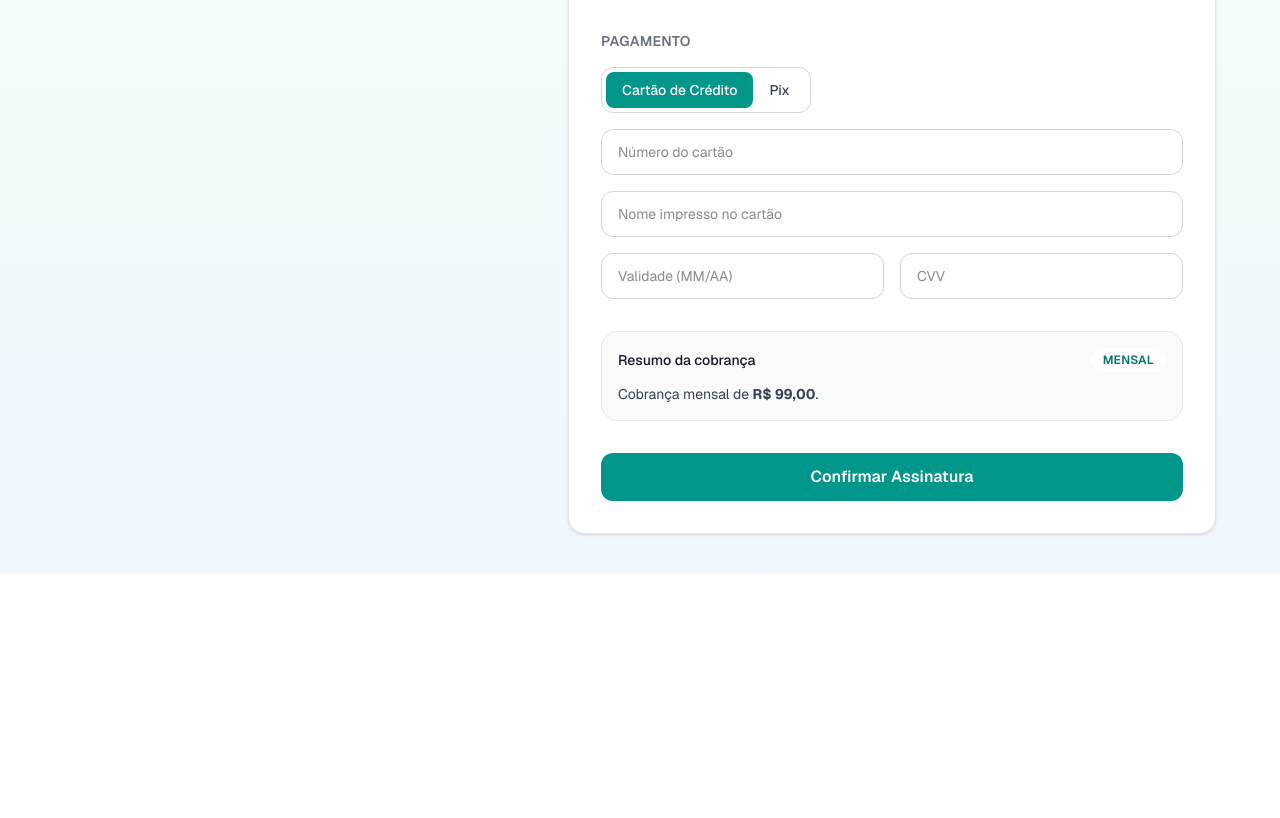
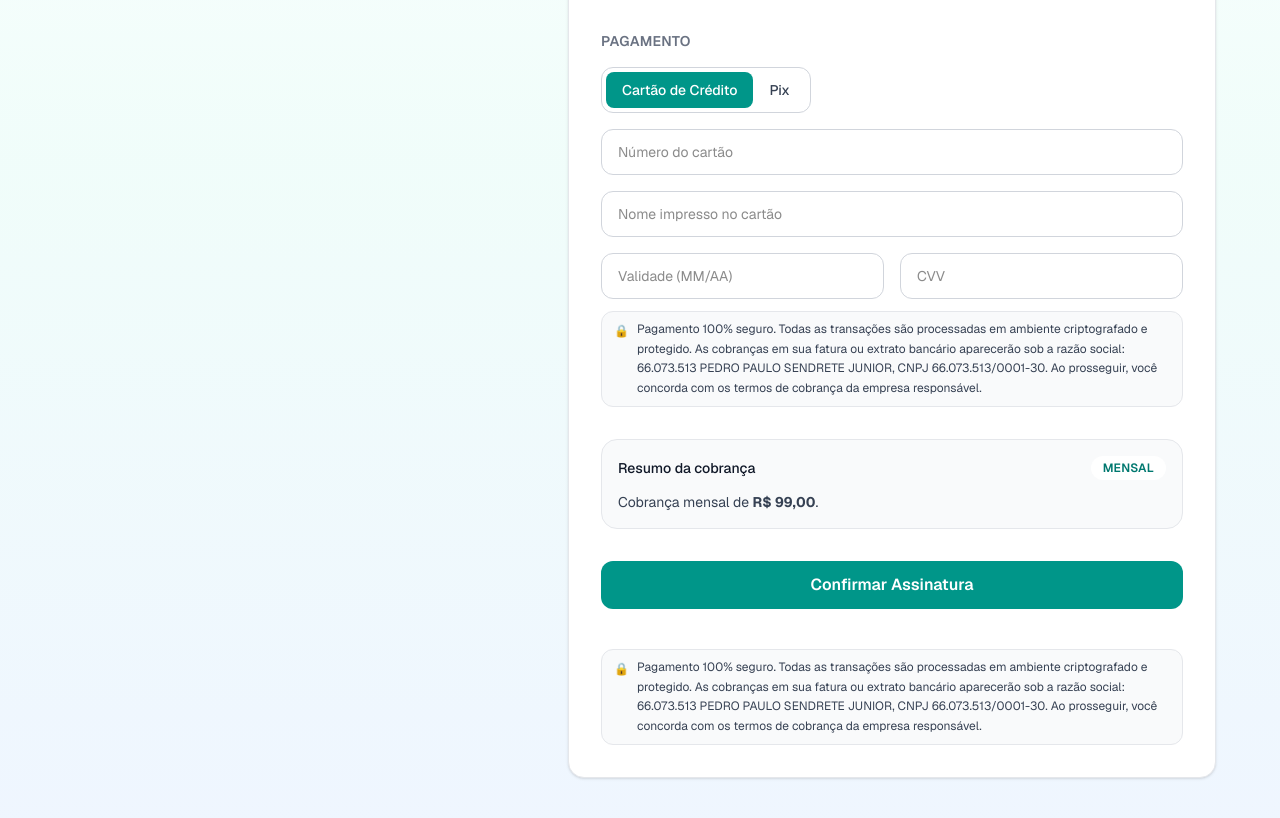
Before and after one commit to sendrette/kynesia-site, a Next.js app: page /checkout in a window 1280 px wide. Shown: the part 500-1318 px from the top of the page. Before the commit the page ends 1074 px from the top, so only its background shows below. Built offline with nearby package versions, Linux system fonts and the light colour scheme.

Commit message:
feat: add payment security message to checkout form for user assurance

```diff
--- a/app/checkout/page.tsx
+++ b/app/checkout/page.tsx
@@ -110,6 +110,8 @@ function CheckoutContent() {
   const plan = planCatalog[selectedPlan as PlanKey];
   const pricing = getPlanPricing(selectedPlan as PlanKey, billingCycle);
   const isAnnual = billingCycle === "annual";
+  const paymentSecurityMessage =
+    "Pagamento 100% seguro. Todas as transações são processadas em ambiente criptografado e protegido. As cobranças em sua fatura ou extrato bancário aparecerão sob a razão social: 66.073.513 PEDRO PAULO SENDRETE JUNIOR, CNPJ 66.073.513/0001-30. Ao prosseguir, você concorda com os termos de cobrança da empresa responsável.";
 
   async function fetchAddressByCep(rawCep: string) {
     const cep = onlyDigits(rawCep);
@@ -428,6 +430,7 @@ function CheckoutContent() {
                 </div>
 
                 {paymentMethod === "card" ? (
+                  <div className="space-y-3">
                     <div className="grid gap-4 md:grid-cols-2">
                       <input
                         required
@@ -457,6 +460,13 @@ function CheckoutContent() {
                         placeholder="CVV"
                         className="rounded-xl border border-gray-300 px-4 py-3 text-sm outline-none transition focus:border-teal-500"
                       />
+                    </div>
+                    <p className="mt-2 flex items-start gap-2 rounded-xl border border-gray-200 bg-gray-50 px-3 py-2 text-xs leading-relaxed text-gray-700">
+                      <span aria-hidden="true" className="mt-0.5 text-gray-600">
+                        🔒
+                      </span>
+                      <span>{paymentSecurityMessage}</span>
+                    </p>
                   </div>
                 ) : (
                   <div className="rounded-xl border border-teal-200 bg-teal-50 p-4 text-sm text-teal-900">
@@ -504,6 +514,13 @@ function CheckoutContent() {
                 {submitting ? "Processando..." : "Confirmar Assinatura"}
               </button>
 
+              <p className="mt-2 flex items-start gap-2 rounded-xl border border-gray-200 bg-gray-50 px-3 py-2 text-xs leading-relaxed text-gray-700">
+                <span aria-hidden="true" className="mt-0.5 text-gray-600">
+                  🔒
+                </span>
+                <span>{paymentSecurityMessage}</span>
+              </p>
+
               {submitError ? <p className="text-sm text-red-600">{submitError}</p> : null}
 
               {pixPayload?.payload ? (
```
Lines whose indentation alone changed are shown as unchanged.
